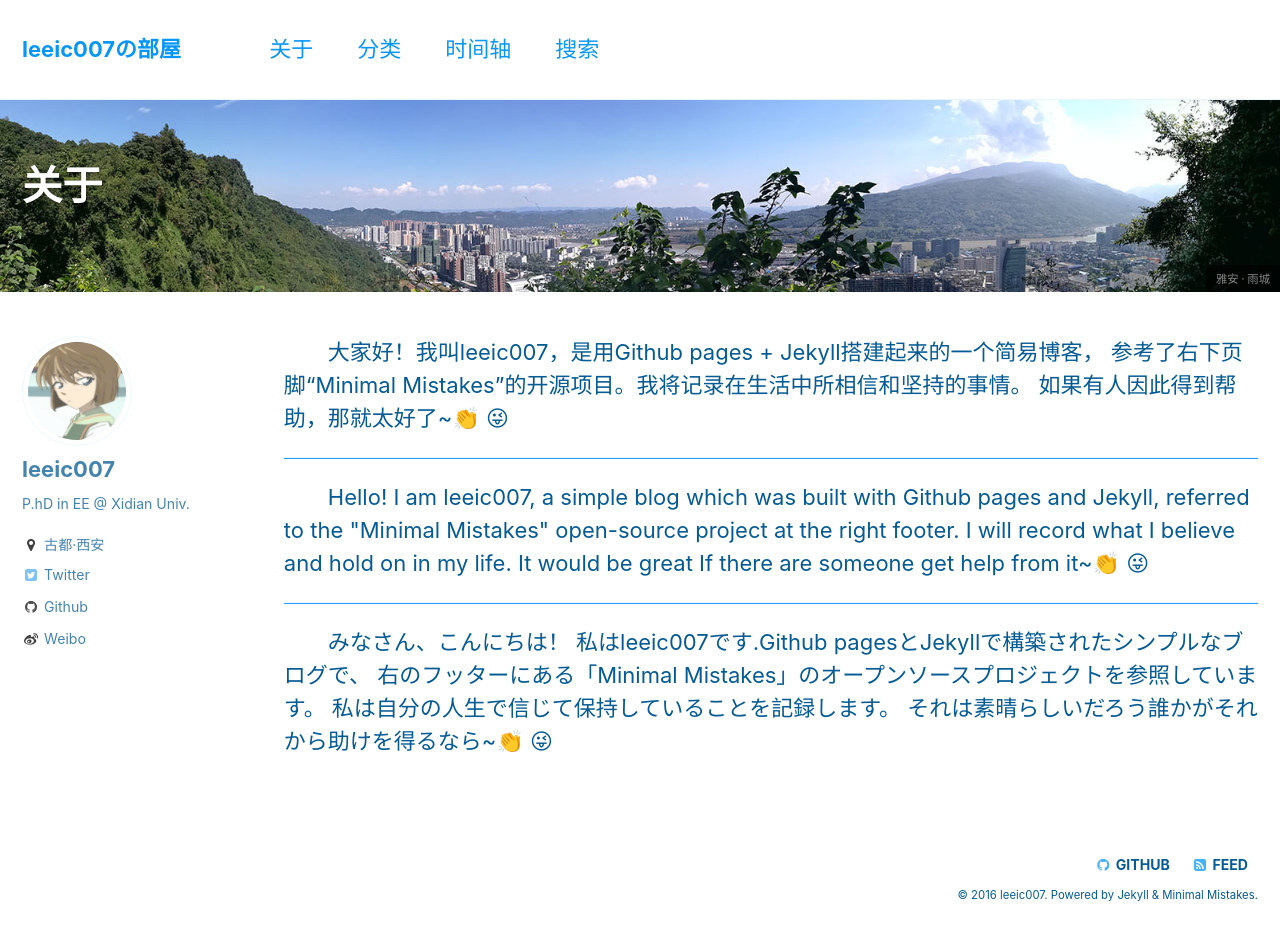
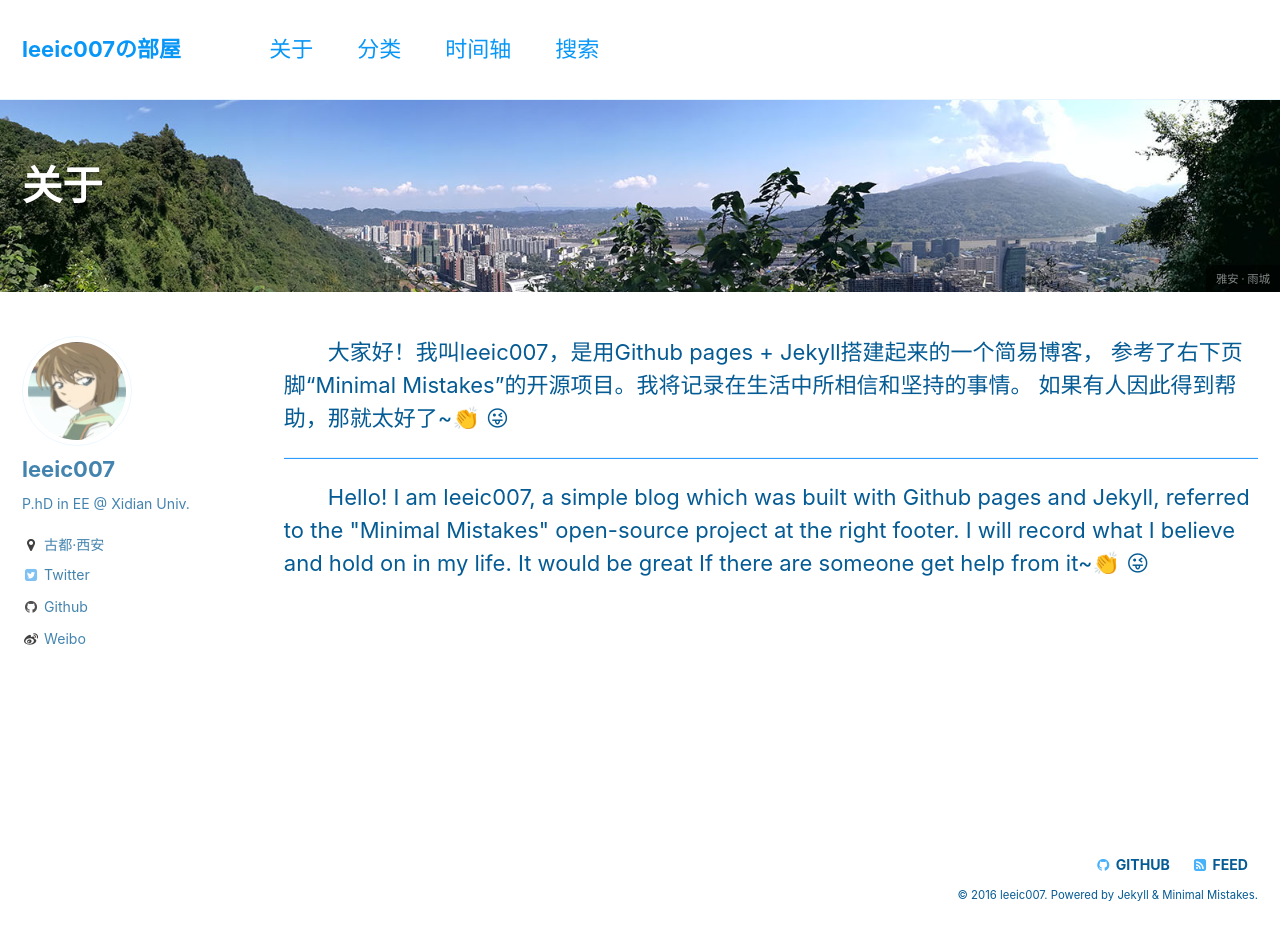
Before and after one commit to leeic007/leeic007.github.com, a Jekyll site: the page built from _pages/about.html, in a window 1280 px wide and 948 px high. Shown: the top 940 px of the window. Built offline with Jekyll 4.4.1, drawn with Linux system fonts in a browser that asks for light colours; emoji names are drawn with the system emoji font.

Commit message:
Modify about me, delete JP-lan

```diff
--- a/_pages/about.html
+++ b/_pages/about.html
@@ -20,9 +20,3 @@ tags:
 &emsp;&emsp;Hello! I am leeic007, a simple blog which was built with Github pages and Jekyll,
 referred to the "Minimal Mistakes" open-source project at the right footer. I will record
 what I believe and hold on in my life. It would be great If there are someone get help from it~:clap: :stuck_out_tongue_winking_eye:
-
-<HR style="FILTER: alpha(opacity=100,finishopacity=0,style=3)" width="100%" color=#2E9AFE SIZE=4>
-&emsp;&emsp;みなさん、こんにちは！ 私はleeic007です.Github pagesとJekyllで構築されたシンプルなブログで、
-右のフッターにある「Minimal Mistakes」のオープンソースプロジェクトを参照しています。
-私は自分の人生で信じて保持していることを記録します。
-それは素晴らしいだろう誰かがそれから助けを得るなら~:clap: :stuck_out_tongue_winking_eye:
```
